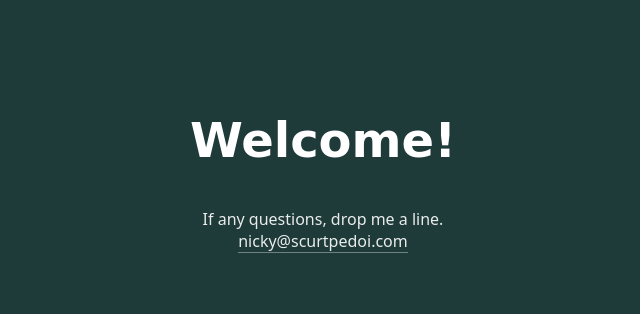
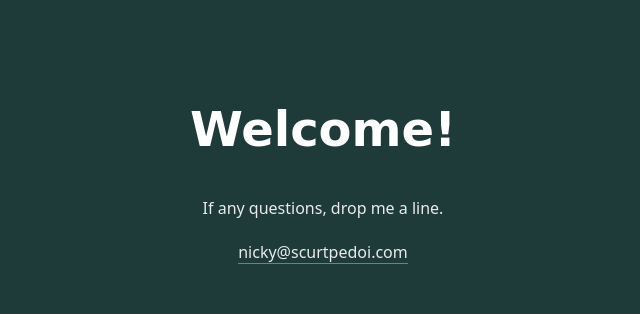
Before and after one commit to nickycarligeanu/scurtpedoi.com, a plain HTML site: page index.html in a window 1280 px wide. Shown: the part 226-540 px from the top of the page, without its empty margins (317-957 px from the left). Drawn offline with Linux system fonts and the light colour scheme.

Commit message:
Update index.html

```diff
--- a/index.html
+++ b/index.html
@@ -49,7 +49,7 @@
   <div class="box">
   <h1 class="zap">Welcome!</h1>
   <p class="footer">
-  If any questions, drop me a line.<br>
+  If any questions, drop me a line.<br><br>
   <a href="mailto:nicky@scurtpedoi.com">nicky@scurtpedoi.com</a>
 </p>
 </div>
```
